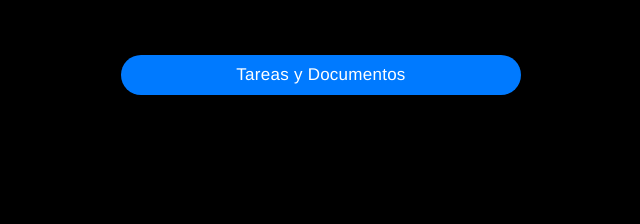
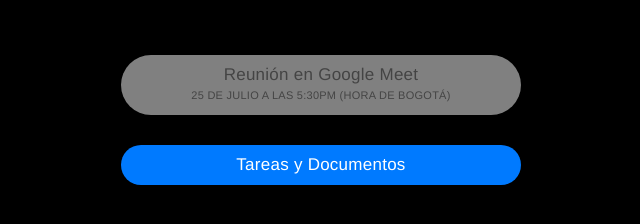
Before and after one commit to miguelzuleta/sucesion, a plain HTML site: page index.html in a window 1280 px wide. Shown: the whole page, without its empty margins (319-959 px from the left). Drawn offline with Linux system fonts and the light colour scheme.

Commit message:
Update index.html

```diff
--- a/index.html
+++ b/index.html
@@ -61,7 +61,7 @@
 </head>
 <body>
     <section id="links">
-<!--         <a href="https://meet.google.com/xww-uwhj-qir" class="disabled">Reunión en Google Meet<span>25 de Julio a las 5:30PM (hora de Bogotá)</span></a> -->
+        <a href="https://meet.google.com/xww-uwhj-qir" class="disabled">Reunión en Google Meet<span>25 de Julio a las 5:30PM (hora de Bogotá)</span></a>
         <a href="https://drive.google.com/drive/folders/11dYHfUMxvWQ_iQdkAgN8fWBrwG7TzuU3">Tareas y Documentos</a>
 <!--         <a href="tios.jpeg">Tarea</a> -->
 <!--         <a href="nombres/">Nombres en Orden Aleatorio</a> -->
```
